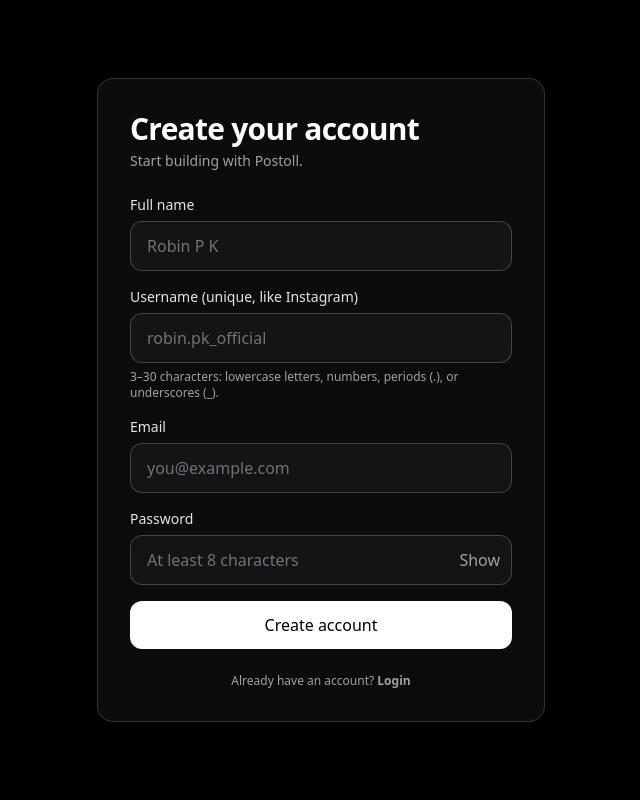
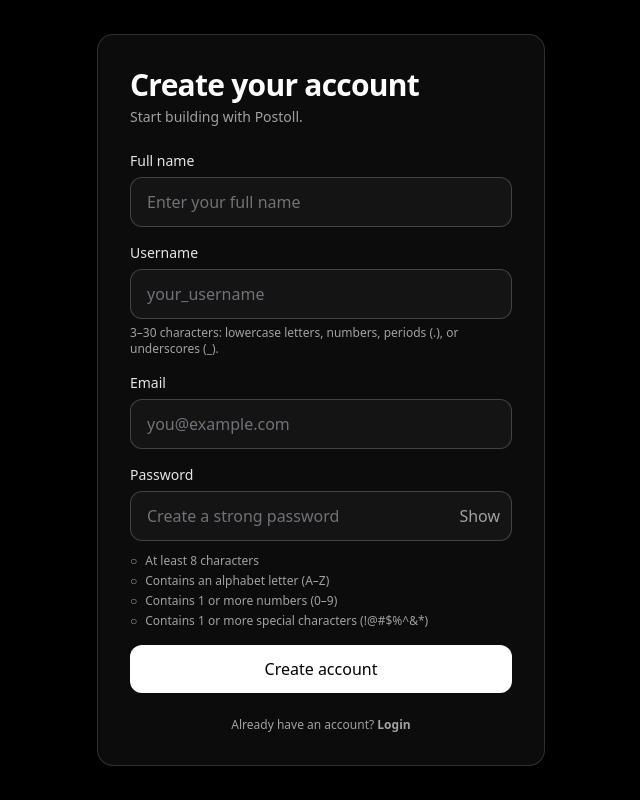
Before and after one commit to robinpk057-ops/postoll, a Next.js app: page /signup in a window 1280 px wide. Shown: the whole page, without its empty margins (319-959 px from the left). Built offline with nearby package versions, Linux system fonts and the light colour scheme.

Commit message:
Use generic signup placeholders, clean Username label, and live green password requirement checklist

```diff
--- a/app/login/page.tsx
+++ b/app/login/page.tsx
@@ -4,7 +4,11 @@ import { useEffect, useState, type FormEvent } from "react";
 import Link from "next/link";
 import { useRouter } from "next/navigation";
 import { createClient } from "@/lib/supabase/client";
-import { validateEmailAddress } from "@/lib/security";
+import {
+  getPasswordChecklist,
+  validateEmailAddress,
+  validateStrongPassword,
+} from "@/lib/security";
 
 export default function LoginPage() {
   const router = useRouter();
@@ -18,6 +22,8 @@ export default function LoginPage() {
   const [loading, setLoading] = useState(false);
   const [errorMsg, setErrorMsg] = useState<string | null>(null);
   const [successMsg, setSuccessMsg] = useState<string | null>(null);
+
+  const newPwChecks = getPasswordChecklist(newPassword);
 
   useEffect(() => {
     const params = new URLSearchParams(window.location.search);
@@ -119,8 +125,9 @@ export default function LoginPage() {
     setErrorMsg(null);
     setSuccessMsg(null);
 
-    if (newPassword.length < 8) {
-      setErrorMsg("New password must be at least 8 characters long.");
+    const pwCheck = validateStrongPassword(newPassword);
+    if (!pwCheck.valid) {
+      setErrorMsg(pwCheck.error || "New password does not meet security requirements.");
       return;
     }
 
@@ -320,9 +327,43 @@ export default function LoginPage() {
                 required
                 value={newPassword}
                 onChange={(e) => setNewPassword(e.target.value)}
-                placeholder="At least 8 characters"
+                placeholder="Create a strong password"
                 className="w-full rounded-xl border border-white/20 bg-[#141414] px-4 py-3 text-sm text-white focus:border-white/50 focus:outline-none"
               />
+              <ul className="space-y-1 pt-1.5 text-xs">
+                <li
+                  className={`flex items-center gap-2 ${
+                    newPwChecks.minLength ? "text-emerald-400" : "text-neutral-400"
+                  }`}
+                >
+                  <span>{newPwChecks.minLength ? "✓" : "○"}</span>
+                  <span>At least 8 characters</span>
+                </li>
+                <li
+                  className={`flex items-center gap-2 ${
+                    newPwChecks.hasAlphabet ? "text-emerald-400" : "text-neutral-400"
+                  }`}
+                >
+                  <span>{newPwChecks.hasAlphabet ? "✓" : "○"}</span>
+                  <span>Contains an alphabet letter (A–Z)</span>
+                </li>
+                <li
+                  className={`flex items-center gap-2 ${
+                    newPwChecks.hasNumber ? "text-emerald-400" : "text-neutral-400"
+                  }`}
+                >
+                  <span>{newPwChecks.hasNumber ? "✓" : "○"}</span>
+                  <span>Contains 1 or more numbers (0–9)</span>
+                </li>
+                <li
+                  className={`flex items-center gap-2 ${
+                    newPwChecks.hasSpecial ? "text-emerald-400" : "text-neutral-400"
+                  }`}
+                >
+                  <span>{newPwChecks.hasSpecial ? "✓" : "○"}</span>
+                  <span>Contains 1 or more special characters (!@#$%^&amp;*)</span>
+                </li>
+              </ul>
             </div>
 
             <div className="space-y-1.5">
--- a/app/signup/page.tsx
+++ b/app/signup/page.tsx
@@ -4,9 +4,11 @@ import { useState, type FormEvent } from "react";
 import Link from "next/link";
 import { createClient } from "@/lib/supabase/client";
 import {
+  getPasswordChecklist,
   validateEmailAddress,
   validateFullName,
   validateInstagramUsername,
+  validateStrongPassword,
 } from "@/lib/security";
 
 export default function SignupPage() {
@@ -20,6 +22,8 @@ export default function SignupPage() {
   const [errorMsg, setErrorMsg] = useState<string | null>(null);
   const [infoMsg, setInfoMsg] = useState<string | null>(null);
   const [alreadySignedUpEmail, setAlreadySignedUpEmail] = useState<string | null>(null);
+
+  const pwChecks = getPasswordChecklist(password);
 
   async function handleSignup(e: FormEvent) {
     e.preventDefault();
@@ -45,8 +49,9 @@ export default function SignupPage() {
       return;
     }
 
-    if (password.length < 8) {
-      setErrorMsg("Password must be at least 8 characters long.");
+    const pwCheck = validateStrongPassword(password);
+    if (!pwCheck.valid) {
+      setErrorMsg(pwCheck.error || "Password does not meet security requirements.");
       return;
     }
 
@@ -110,9 +115,7 @@ export default function SignupPage() {
       }
 
       if (signUpData.user) {
-        await supabase
-          .from("profiles")
-          .upsert(
+        await supabase.from("profiles").upsert(
           {
             id: signUpData.user.id,
             full_name: fullName.trim(),
@@ -178,21 +181,21 @@ export default function SignupPage() {
               required
               value={fullName}
               onChange={(e) => setFullName(e.target.value)}
-              placeholder="Robin P K"
+              placeholder="Enter your full name"
               className="w-full rounded-xl border border-white/20 bg-[#141414] px-4 py-3 text-sm text-white focus:border-white/50 focus:outline-none"
             />
           </div>
 
           <div className="space-y-1.5">
             <label className="block text-sm font-medium text-neutral-200">
-              Username (unique, like Instagram)
+              Username
             </label>
             <input
               type="text"
               required
               value={username}
               onChange={(e) => setUsername(e.target.value)}
-              placeholder="robin.pk_official"
+              placeholder="your_username"
               className="w-full rounded-xl border border-white/20 bg-[#141414] px-4 py-3 text-sm text-white focus:border-white/50 focus:outline-none"
             />
             <p className="text-xs text-neutral-400">
@@ -220,7 +223,7 @@ export default function SignupPage() {
                 required
                 value={password}
                 onChange={(e) => setPassword(e.target.value)}
-                placeholder="At least 8 characters"
+                placeholder="Create a strong password"
                 className="w-full rounded-xl border border-white/20 bg-[#141414] px-4 py-3 pr-16 text-sm text-white focus:border-white/50 focus:outline-none"
               />
               <button
@@ -231,6 +234,41 @@ export default function SignupPage() {
                 {showPassword ? "Hide" : "Show"}
               </button>
             </div>
+
+            <ul className="space-y-1 pt-1.5 text-xs">
+              <li
+                className={`flex items-center gap-2 ${
+                  pwChecks.minLength ? "text-emerald-400" : "text-neutral-400"
+                }`}
+              >
+                <span>{pwChecks.minLength ? "✓" : "○"}</span>
+                <span>At least 8 characters</span>
+              </li>
+              <li
+                className={`flex items-center gap-2 ${
+                  pwChecks.hasAlphabet ? "text-emerald-400" : "text-neutral-400"
+                }`}
+              >
+                <span>{pwChecks.hasAlphabet ? "✓" : "○"}</span>
+                <span>Contains an alphabet letter (A–Z)</span>
+              </li>
+              <li
+                className={`flex items-center gap-2 ${
+                  pwChecks.hasNumber ? "text-emerald-400" : "text-neutral-400"
+                }`}
+              >
+                <span>{pwChecks.hasNumber ? "✓" : "○"}</span>
+                <span>Contains 1 or more numbers (0–9)</span>
+              </li>
+              <li
+                className={`flex items-center gap-2 ${
+                  pwChecks.hasSpecial ? "text-emerald-400" : "text-neutral-400"
+                }`}
+              >
+                <span>{pwChecks.hasSpecial ? "✓" : "○"}</span>
+                <span>Contains 1 or more special characters (!@#$%^&amp;*)</span>
+              </li>
+            </ul>
           </div>
 
           <button
--- a/lib/security.ts
+++ b/lib/security.ts
@@ -5,7 +5,6 @@ export function validateFullName(name: string): { valid: boolean; error?: string
   if (trimmed.length < 2 || trimmed.length > 80) {
     return { valid: false, error: "Full name must be between 2 and 80 characters." };
   }
-  // Allows letters (including accented/Unicode letters), spaces, apostrophes, hyphens, and periods
   if (!/^[\p{L}\s.'-]+$/u.test(trimmed)) {
     return {
       valid: false,
@@ -47,6 +46,38 @@ export function validateInstagramUsername(username: string): {
   return { valid: true, normalized };
 }
 
+export function getPasswordChecklist(password: string) {
+  return {
+    minLength: password.length >= 8,
+    hasAlphabet: /[A-Za-z]/.test(password),
+    hasNumber: /[0-9]/.test(password),
+    hasSpecial: /[^A-Za-z0-9\s]/.test(password),
+  };
+}
+
+export function validateStrongPassword(password: string): {
+  valid: boolean;
+  error?: string;
+} {
+  const checks = getPasswordChecklist(password);
+  if (!checks.minLength) {
+    return { valid: false, error: "Password must be at least 8 characters long." };
+  }
+  if (!checks.hasAlphabet) {
+    return { valid: false, error: "Password must contain at least one letter (A–Z)." };
+  }
+  if (!checks.hasNumber) {
+    return { valid: false, error: "Password must contain at least one number (0–9)." };
+  }
+  if (!checks.hasSpecial) {
+    return {
+      valid: false,
+      error: "Password must contain at least one special character (e.g., !@#$%^&*).",
+    };
+  }
+  return { valid: true };
+}
+
 export function checkRateLimit(
   key: string,
   maxRequests: number,
```
Lines whose indentation alone changed are shown as unchanged.
